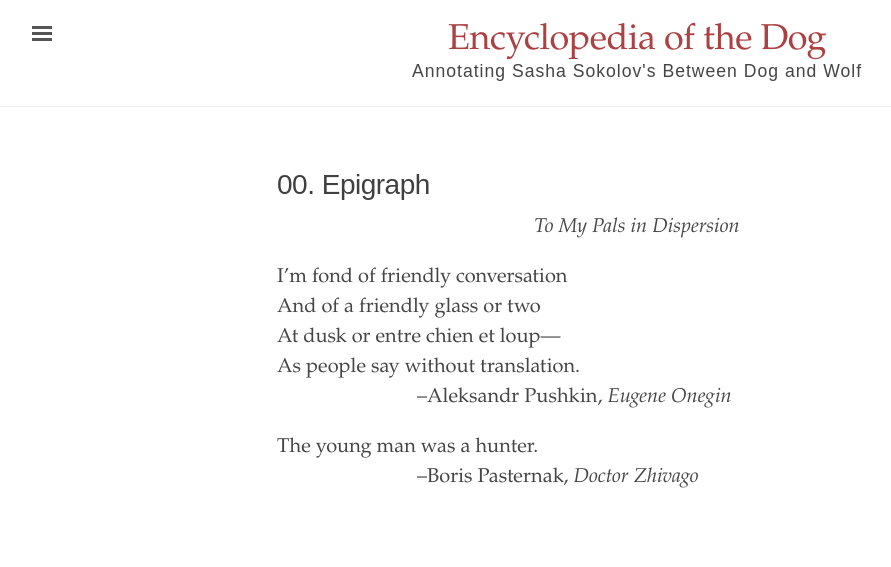
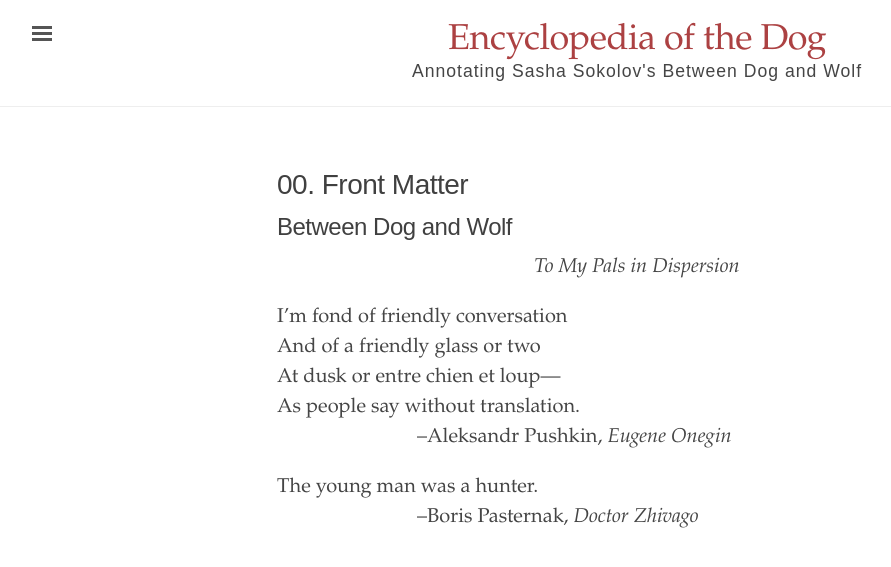
Before and after one commit to digbmc/dog-annotation-site, a Jekyll site: the page built from _texts/00_en.md, in a window 1280 px wide. Shown: the top 567 px of the page, without its empty margins (3-894 px from the left). Built offline with Jekyll 4.4.1, drawn with Linux system fonts in a browser that asks for light colours.

Commit message:
change to front matter

```diff
--- a/_texts/00_en.md
+++ b/_texts/00_en.md
@@ -1,9 +1,11 @@
 ---
 layout: poem
-title: 00. Epigraph
+title: 00. Front Matter
 language: en
 public: true
 ---
+
+## Between Dog and Wolf
 
 - <p style="text-align:center"><em>To My Pals in Dispersion</em></p>
 
```
